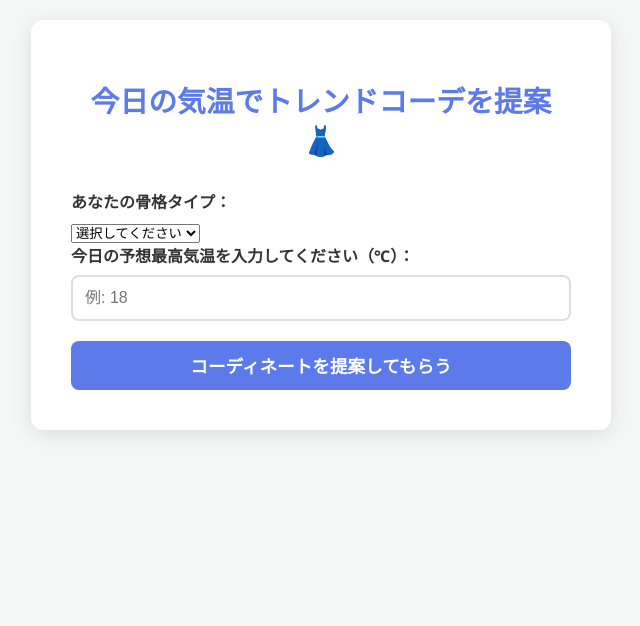
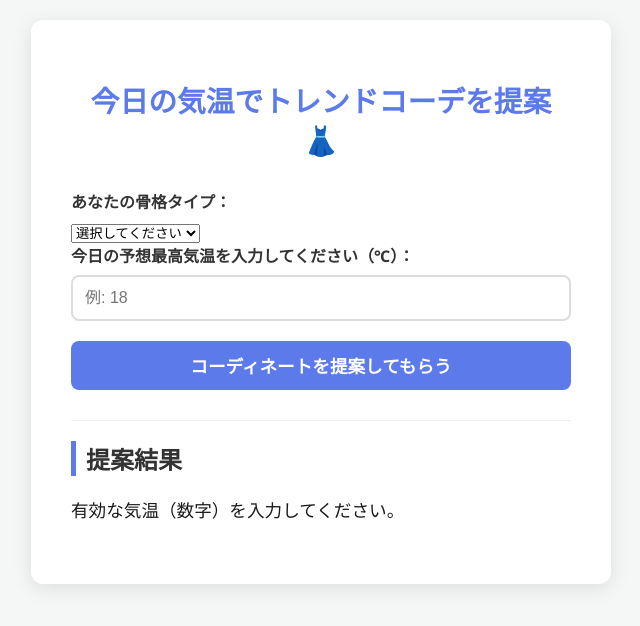
Before and after one commit to kotoneyoneda807/kotoneyoneda807.github.io, a plain HTML site: page index.html in a window 1280 px wide. Both pictures are taken after a click on the button "コーディネートを提案してもらう". Shown: the whole page, without its empty margins (319-959 px from the left). Drawn offline with Linux system fonts and the light colour scheme.

Commit message:
Update index.html

```diff
--- a/index.html
+++ b/index.html
@@ -19,9 +19,19 @@
                 <option value="wave">ウェーブ</option>
                 <option value="natural">ナチュラル</option>
             </select>
+
             <label for="temperature">今日の予想最高気温を入力してください（℃）：</label>
             <input type="number" id="temperature" placeholder="例: 18" min="-20" max="45">
+
             <button id="suggest-button">コーディネートを提案してもらう</button>
+        </div>
+
+        <div id="result-area" class="hidden">
+            <h2>提案結果</h2>
+            <p id="recommendation-text"></p>
+
+            <div id="trend-details">
+                </div>
         </div>
     </div>
 
```
